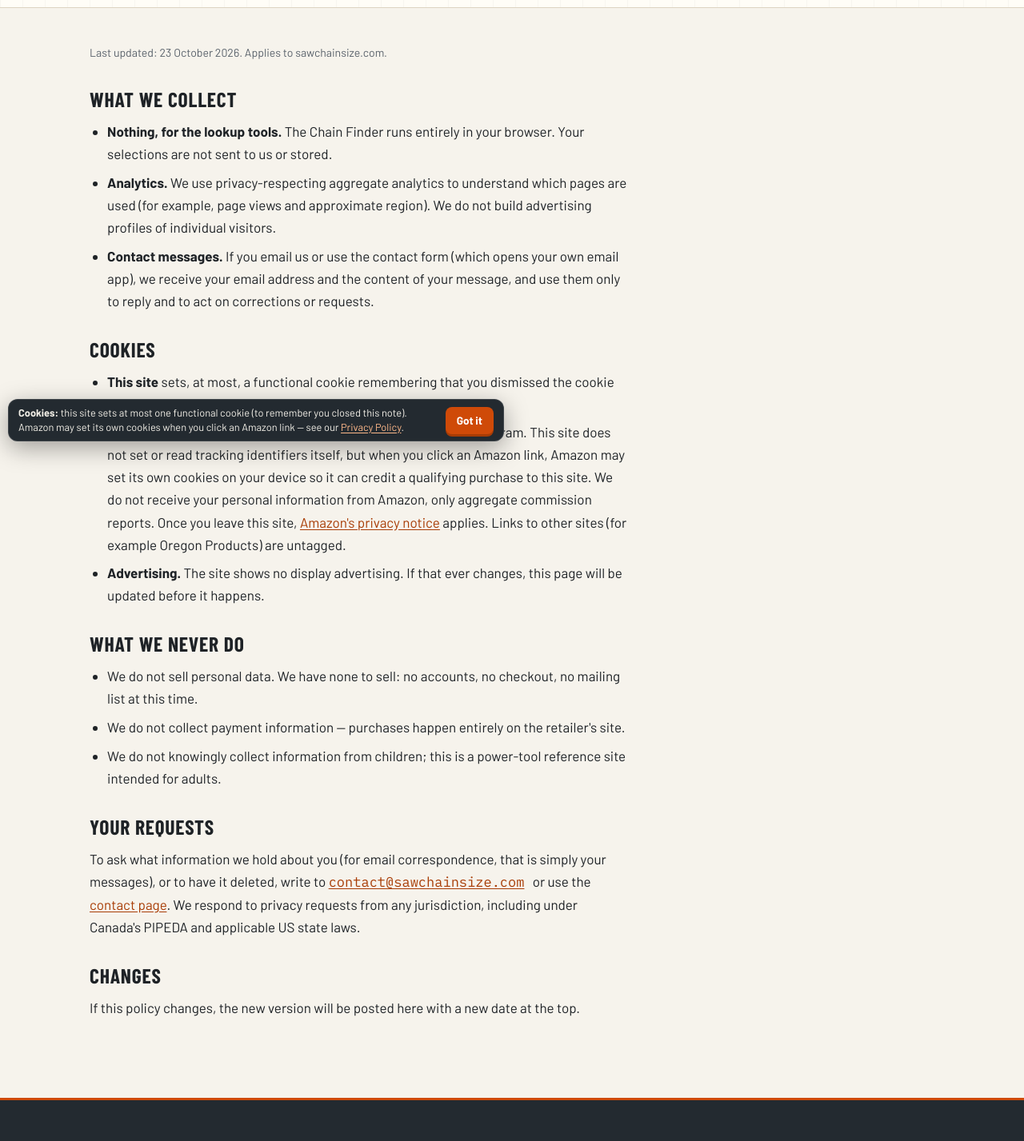
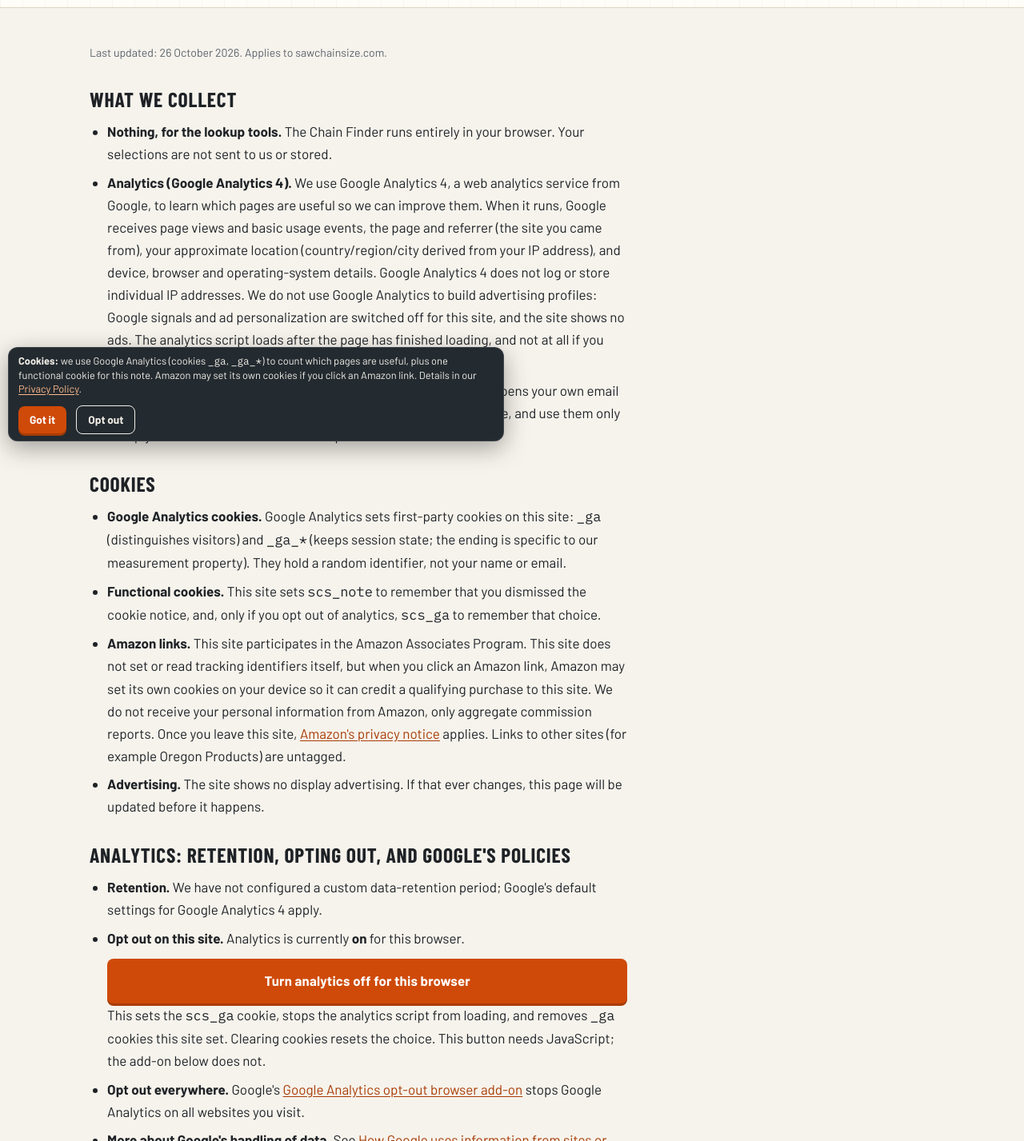
Before and after one commit to dovnud/sawchainsize.com, an Astro site: page /privacy in a window 1280 px wide. Shown: the part 238-1665 px from the top of the page at 80% size. Built offline with nearby package versions, Linux system fonts and the light colour scheme; Astro itself is replaced by a stand-in of ours.

Commit message:
Add Google Analytics 4 (G-F0MSKNDHBK): single config value, deferred gtag load, opt-out; rewrite Privacy analytics/cookies section and cookie note

```diff
--- a/src/components/CookieNote.astro
+++ b/src/components/CookieNote.astro
@@ -1,4 +1,10 @@
+---
+import { GA4_ID } from '../config/analytics';
+---
 <div id="cookieNote" role="dialog" aria-label="Cookie notice" hidden>
-  <p><strong>Cookies:</strong> this site sets at most one functional cookie (to remember you closed this note). Amazon may set its own cookies when you click an Amazon link — see our <a href="/privacy/">Privacy Policy</a>.</p>
+  {GA4_ID
+    ? <p><strong>Cookies:</strong> we use Google Analytics (cookies <span class="mono">_ga</span>, <span class="mono">_ga_*</span>) to count which pages are useful, plus one functional cookie for this note. Amazon may set its own cookies if you click an Amazon link. Details in our <a href="/privacy/">Privacy Policy</a>.</p>
+    : <p><strong>Cookies:</strong> this site sets at most one functional cookie (to remember you closed this note). Amazon may set its own cookies when you click an Amazon link — see our <a href="/privacy/">Privacy Policy</a>.</p>}
   <button type="button" id="cookieOk">Got it</button>
+  {GA4_ID && <button type="button" id="cookieOptOut" class="ghost">Opt out</button>}
 </div>
--- /dev/null
+++ b/src/config/analytics.ts
@@ -0,0 +1,16 @@
+/**
+ * ANALYTICS CONFIG — the ONE place the Google Analytics 4 Measurement ID lives.
+ *
+ * >>> SWAP POINT: change GA4_ID below. Set it to '' and NO analytics script is emitted anywhere. <<<
+ *
+ * Behaviour (keep /privacy/ and the cookie note in sync with this):
+ *  - gtag.js is loaded only after the page has loaded and the browser is idle (or on first interaction),
+ *    never in the critical path.
+ *  - Google signals and ad personalization are disabled; the site runs no ads.
+ *  - Visitors can opt out: the cookie note's "Opt out" button / the Privacy page toggle set the first-party
+ *    cookie `scs_ga=0`, after which gtag.js is never loaded for that browser.
+ */
+export const GA4_ID = 'G-F0MSKNDHBK';
+
+/** First-party cookie that records an analytics opt-out ('0' = opted out). */
+export const GA_OPTOUT_COOKIE = 'scs_ga';
--- a/src/layouts/Base.astro
+++ b/src/layouts/Base.astro
@@ -4,6 +4,7 @@
 import Footer from '../components/Footer.astro';
 import CookieNote from '../components/CookieNote.astro';
 import { SITE, ldEscape } from '../lib/data';
+import { GA4_ID, GA_OPTOUT_COOKIE } from '../config/analytics';
 
 export interface Props {
   title: string;
@@ -31,6 +32,18 @@
       itemListElement: [{ name: 'Home', path: '/' }, ...crumbs].map((c, i) => ({ '@type': 'ListItem', position: i + 1, name: c.name, item: SITE.url + c.path })),
     }
   : null;
+// Minimal inline stub; gtag.js itself is injected late (first interaction, or after load + idle) and never if opted out.
+const gaSnippet = GA4_ID ? `(function(){var id=${JSON.stringify(GA4_ID)};
+if(document.cookie.indexOf(${JSON.stringify(GA_OPTOUT_COOKIE + '=0')})>-1){window['ga-disable-'+id]=true;return;}
+window.dataLayer=window.dataLayer||[];function gtag(){dataLayer.push(arguments);}window.gtag=gtag;
+gtag('js',new Date());gtag('config',id,{allow_google_signals:false,allow_ad_personalization_signals:false});
+var done=false;function load(){if(done)return;done=true;
+['pointerdown','keydown','scroll','touchstart'].forEach(function(e){removeEventListener(e,load);});
+var s=document.createElement('script');s.async=true;s.src='https://www.googletagmanager.com/gtag/js?id='+id;document.head.appendChild(s);}
+['pointerdown','keydown','scroll','touchstart'].forEach(function(e){addEventListener(e,load,{once:true,passive:true});});
+function later(){if('requestIdleCallback' in window)requestIdleCallback(load,{timeout:4000});else setTimeout(load,4000);}
+if(document.readyState==='complete')later();else addEventListener('load',later);
+})();` : '';
 const graph = [...jsonld, ...(breadcrumbLd ? [breadcrumbLd] : [])];
 ---
 <!doctype html>
@@ -78,6 +91,7 @@
     </main>
     <Footer />
     <CookieNote />
+    {gaSnippet && <script is:inline set:html={gaSnippet} />}
     <script>
       import '../scripts/main.ts';
     </script>
--- a/src/pages/affiliate-disclosure.astro
+++ b/src/pages/affiliate-disclosure.astro
@@ -27,10 +27,10 @@
       <li>Amazon links are added after a spec is settled, only for items that match the spec or purpose on the page. Listings are Amazon's: we do not control sellers, stock or fit claims.</li>
     </ul>
     <h2>Cookies and tracking</h2>
-    <p>This site itself sets no tracking or advertising cookies; its only cookie is a functional one that remembers you dismissed the cookie notice. When you click through to Amazon, Amazon may set its own cookies, which is how it credits a purchase to this site. Amazon's own policies then apply — see our <a href="/privacy/">Privacy Policy</a>.</p>
+    <p>This site uses Google Analytics 4 for aggregate page-view statistics (it sets the <span class="mono">_ga</span> and <span class="mono">_ga_*</span> cookies; you can opt out) and a functional cookie that remembers you dismissed the cookie notice. It does not use advertising cookies or ad personalization. When you click through to Amazon, Amazon may set its own cookies, which is how it credits a purchase to this site. Amazon's own policies then apply — see our <a href="/privacy/">Privacy Policy</a> for details and opt-out options.</p>
     <h2>Prices and availability</h2>
     <p>This site shows no prices. Price and availability on Amazon change and are the ones shown at Amazon's checkout. Product names, chain designations and trademarks belong to their owners — see the footer notice.</p>
-    <p class="small muted">This disclosure is provided in line with the US Federal Trade Commission's guidelines on endorsements and affiliate marketing (16 CFR Part 255) and Canada's Competition Act requirements on disclosure of material connections. Last updated: 25 October 2026.</p>
+    <p class="small muted">This disclosure is provided in line with the US Federal Trade Commission's guidelines on endorsements and affiliate marketing (16 CFR Part 255) and Canada's Competition Act requirements on disclosure of material connections. Last updated: 26 October 2026.</p>
   </div>
 
   </div>
--- a/src/pages/privacy.astro
+++ b/src/pages/privacy.astro
@@ -4,26 +4,35 @@
 import Email from '../components/Email.astro';
 import { SITE } from '../lib/data';
 import { webPageLd } from '../lib/ld';
+import { GA4_ID } from '../config/analytics';
 
-const desc = "Privacy policy for sawchainsize.com: what we collect (nothing for the lookup tools), cookies, what we never do, and how to make a privacy request.";
+const desc = "Privacy policy for sawchainsize.com: what we collect (nothing for the lookup tools; Google Analytics page-view statistics), cookies, how to opt out, and how to make a privacy request.";
 const jsonld = [webPageLd("Privacy Policy", "/privacy/", desc, SITE.dataDate, "WebPage")];
 ---
 <Base title={"Privacy Policy"} description={desc} path="/privacy/" nav="about" crumbs={[{ name: 'Privacy policy', path: '/privacy/' }]} jsonld={jsonld} modified={SITE.dataDate}>
   <div class="wrap">
   <div class="pagehead"><Crumbs crumbs={[{ name: 'Privacy policy', path: '/privacy/' }]} /><h1>Privacy policy</h1></div>
   <div class="prose">
-    <p class="small muted">Last updated: 23 October 2026. Applies to sawchainsize.com.</p>
+    <p class="small muted">Last updated: 26 October 2026. Applies to sawchainsize.com.</p>
     <h2>What we collect</h2>
     <ul>
       <li><strong>Nothing, for the lookup tools.</strong> The Chain Finder runs entirely in your browser. Your selections are not sent to us or stored.</li>
-      <li><strong>Analytics.</strong> We use privacy-respecting aggregate analytics to understand which pages are used (for example, page views and approximate region). We do not build advertising profiles of individual visitors.</li>
+      <li><strong>Analytics (Google Analytics 4).</strong> {GA4_ID ? 'We use' : 'We may use'} Google Analytics 4, a web analytics service from Google, to learn which pages are useful so we can improve them. When it runs, Google receives page views and basic usage events, the page and referrer (the site you came from), your approximate location (country/region/city derived from your IP address), and device, browser and operating-system details. Google Analytics 4 does not log or store individual IP addresses. We do not use Google Analytics to build advertising profiles: Google signals and ad personalization are switched off for this site, and the site shows no ads. The analytics script loads after the page has finished loading, and not at all if you have opted out (below).</li>
       <li><strong>Contact messages.</strong> If you email us or use the contact form (which opens your own email app), we receive your email address and the content of your message, and use them only to reply and to act on corrections or requests.</li>
     </ul>
     <h2>Cookies</h2>
     <ul>
-      <li><strong>This site</strong> sets, at most, a functional cookie remembering that you dismissed the cookie notice.</li>
+      <li><strong>Google Analytics cookies.</strong> Google Analytics sets first-party cookies on this site: <span class="mono">_ga</span> (distinguishes visitors) and <span class="mono">_ga_*</span> (keeps session state; the ending is specific to our measurement property). They hold a random identifier, not your name or email.</li>
+      <li><strong>Functional cookies.</strong> This site sets <span class="mono">scs_note</span> to remember that you dismissed the cookie notice, and, only if you opt out of analytics, <span class="mono">scs_ga</span> to remember that choice.</li>
       <li><strong>Amazon links.</strong> This site participates in the Amazon Associates Program. This site does not set or read tracking identifiers itself, but when you click an Amazon link, Amazon may set its own cookies on your device so it can credit a qualifying purchase to this site. We do not receive your personal information from Amazon, only aggregate commission reports. Once you leave this site, <a href="https://www.amazon.com/privacy" target="_blank" rel="noopener">Amazon's privacy notice</a> applies. Links to other sites (for example Oregon Products) are untagged.</li>
       <li><strong>Advertising.</strong> The site shows no display advertising. If that ever changes, this page will be updated before it happens.</li>
+    </ul>
+    <h2>Analytics: retention, opting out, and Google's policies</h2>
+    <ul>
+      <li><strong>Retention.</strong> We have not configured a custom data-retention period; Google's default settings for Google Analytics 4 apply.</li>
+      <li><strong>Opt out on this site.</strong> Analytics is currently <strong data-ga-status>on</strong> for this browser. <button type="button" data-ga-toggle class="f-btn">Turn analytics off for this browser</button> This sets the <span class="mono">scs_ga</span> cookie, stops the analytics script from loading, and removes <span class="mono">_ga</span> cookies this site set. Clearing cookies resets the choice. This button needs JavaScript; the add-on below does not.</li>
+      <li><strong>Opt out everywhere.</strong> Google's <a href="https://tools.google.com/dlpage/gaoptout" target="_blank" rel="noopener">Google Analytics opt-out browser add-on</a> stops Google Analytics on all websites you visit.</li>
+      <li><strong>More about Google's handling of data.</strong> See <a href="https://policies.google.com/technologies/partner-sites" target="_blank" rel="noopener">How Google uses information from sites or apps that use its services</a> and <a href="https://policies.google.com/privacy" target="_blank" rel="noopener">Google's Privacy Policy</a>.</li>
     </ul>
     <h2>What we never do</h2>
     <ul>
--- a/src/scripts/main.ts
+++ b/src/scripts/main.ts
@@ -1,4 +1,5 @@
 /* Site behaviour. Everything here is progressive enhancement: pages are complete static HTML. */
+import { GA4_ID, GA_OPTOUT_COOKIE } from '../config/analytics';
 
 /* ---------- legacy hash-route redirect (old single-page site used #/model/... URLs) ---------- */
 (function legacy() {
@@ -28,7 +29,38 @@
     note.hidden = true;
     document.cookie = 'scs_note=1; max-age=15552000; path=/; SameSite=Lax; Secure';
   });
+  document.getElementById('cookieOptOut')?.addEventListener('click', () => {
+    note.hidden = true;
+    document.cookie = 'scs_note=1; max-age=15552000; path=/; SameSite=Lax; Secure';
+    setAnalytics(false);
+  });
 })();
+
+/* ---------- analytics opt-out (first-party cookie; the loader in Base.astro checks it) ---------- */
+function analyticsOff() { return document.cookie.split('; ').some((c) => c === GA_OPTOUT_COOKIE + '=0'); }
+function setAnalytics(on: boolean) {
+  const flag = 'ga-disable-' + GA4_ID;
+  if (on) {
+    document.cookie = GA_OPTOUT_COOKIE + '=; max-age=0; path=/; SameSite=Lax; Secure';
+    (window as any)[flag] = false;
+  } else {
+    document.cookie = GA_OPTOUT_COOKIE + '=0; max-age=31536000; path=/; SameSite=Lax; Secure';
+    (window as any)[flag] = true;
+    // remove Google Analytics cookies already set on this site
+    const host = location.hostname.split('.').slice(-2).join('.');
+    document.cookie.split('; ').map((c) => c.split('=')[0]).filter((n) => n === '_ga' || n.startsWith('_ga_')).forEach((n) => {
+      document.cookie = `${n}=; max-age=0; path=/`;
+      document.cookie = `${n}=; max-age=0; path=/; domain=.${host}`;
+    });
+  }
+  syncToggle();
+}
+function syncToggle() {
+  document.querySelectorAll<HTMLElement>('[data-ga-status]').forEach((el) => { el.textContent = analyticsOff() ? 'off' : 'on'; });
+  document.querySelectorAll<HTMLButtonElement>('[data-ga-toggle]').forEach((b) => { b.textContent = analyticsOff() ? 'Turn analytics on for this browser' : 'Turn analytics off for this browser'; });
+}
+document.querySelectorAll<HTMLButtonElement>('[data-ga-toggle]').forEach((b) => b.addEventListener('click', () => setAnalytics(analyticsOff())));
+syncToggle();
 
 /* ---------- throttle for the running saw: rewrites the SVG motion timing in place ---------- */
 (function saw() {
--- a/src/styles/global.css
+++ b/src/styles/global.css
@@ -305,6 +305,9 @@
 #cookieNote[hidden]{display:none}
 #cookieNote p{margin:0;font-size:.8rem;line-height:1.35}
 #cookieNote button{flex:none;padding:6px 14px;font-size:.85rem}
+#cookieNote button.ghost{background:transparent;color:inherit;border:1px solid currentColor;box-shadow:none}
+#cookieNote:has(.ghost){flex-wrap:wrap}
+#cookieNote:has(.ghost) p{flex:1 1 100%}
 
 @media (max-width:860px){
   .head-in{padding:8px 20px}
```
